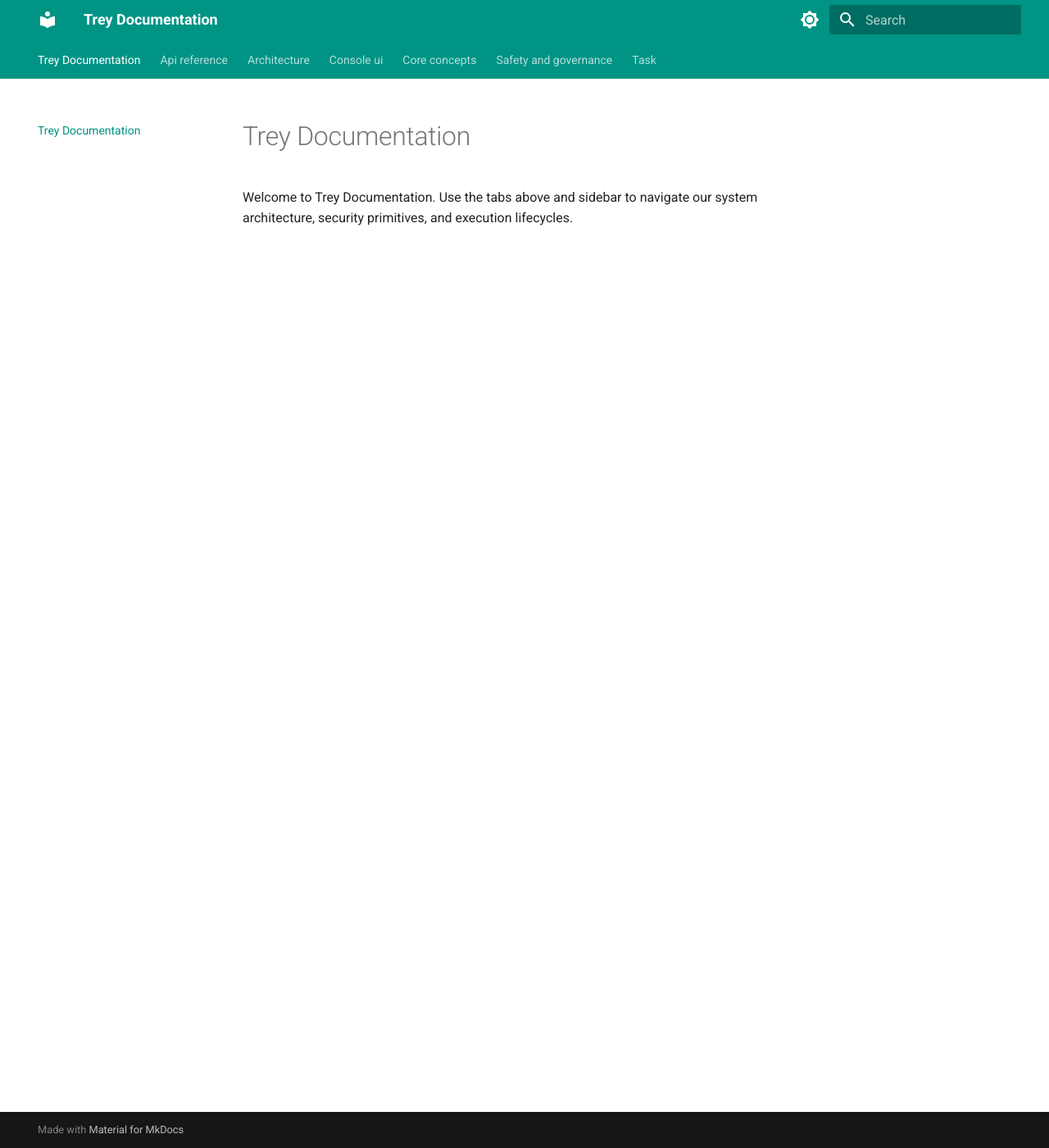
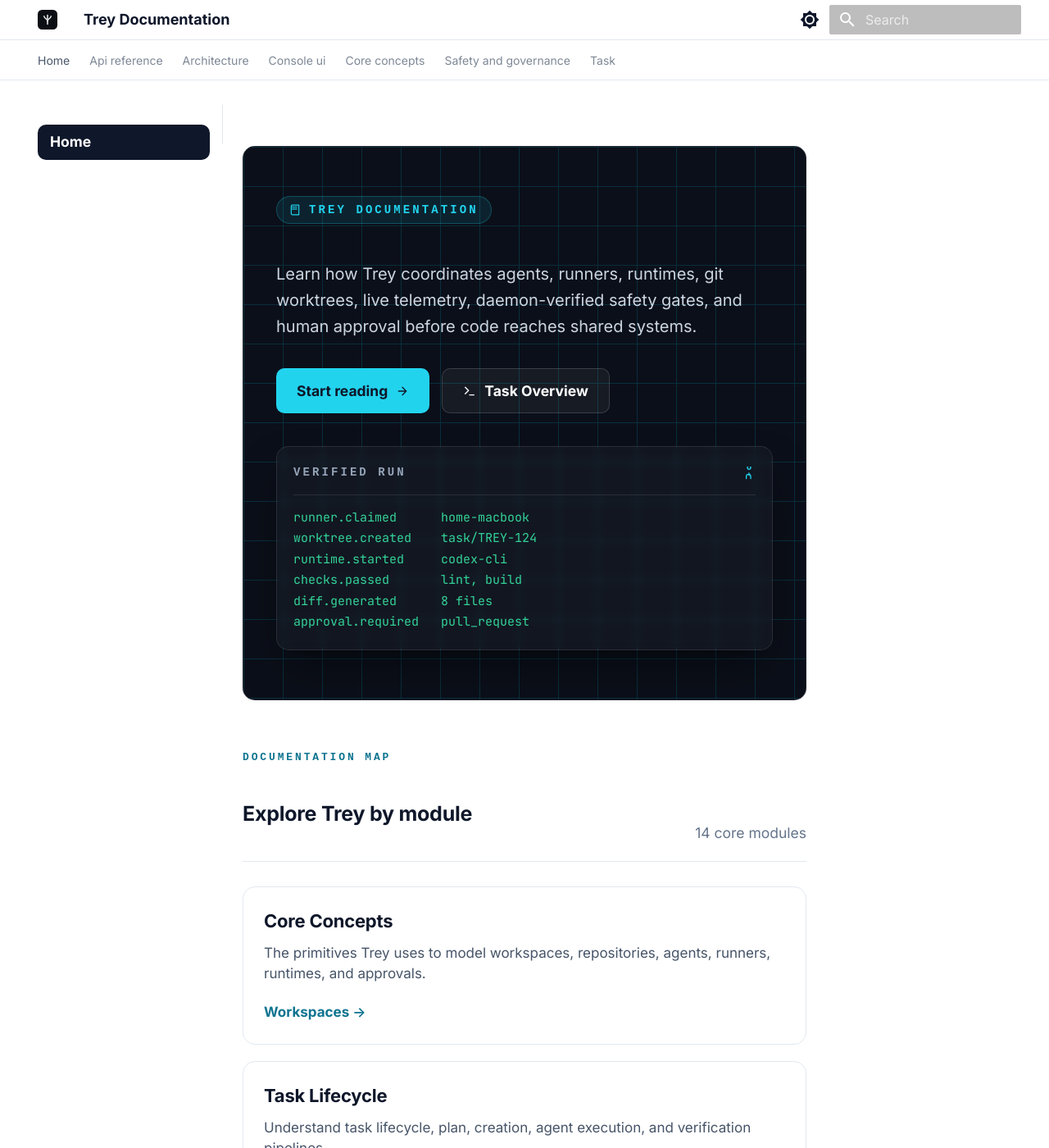
Before and after one commit to traiamb/trey-docs, an MkDocs documentation site: the page built from docs/index.md, in a window 1280 px wide and 1400 px high. Shown: the whole window at 82% size. Built offline with MkDocs 1.6.1 and Material for MkDocs 9.7.7, drawn with Linux system fonts in a browser that asks for light colours; some of the changed text lies outside the part shown.

Commit message:
Add structured documentation

```diff
--- a/docs/index.md
+++ b/docs/index.md
@@ -1,3 +1,79 @@
-# Trey Documentation
+<div class="home-page-container">
+  <div class="trey-hero">
+    <div class="trey-hero-grid"></div>
+    <div class="trey-hero-container">
+      <div class="trey-hero-content">
+        <div class="trey-hero-badge">
+          <svg class="trey-icon" viewBox="0 0 24 24" fill="none" stroke="currentColor" stroke-width="2" stroke-linecap="round" stroke-linejoin="round"><path d="M4 19.5v-15A2.5 2.5 0 0 1 6.5 2H20v20H6.5a2.5 2.5 0 0 1-2.5-2.5Z"/><path d="M6 6h10M6 10h10"/></svg>
+          Trey Documentation
+        </div>
+        <h1 class="trey-hero-title">Local-first AI engineering operations, documented end to end.</h1>
+        <p class="trey-hero-description">Learn how Trey coordinates agents, runners, runtimes, git worktrees, live telemetry, daemon-verified safety gates, and human approval before code reaches shared systems.</p>
+        <div class="trey-hero-actions">
+          <a class="trey-btn trey-btn-primary" href="core-concepts/workspaces/">
+            Start reading
+            <svg class="trey-icon-btn" viewBox="0 0 24 24" fill="none" stroke="currentColor" stroke-width="2" stroke-linecap="round" stroke-linejoin="round"><path d="M5 12h14M12 5l7 7-7 7"/></svg>
+          </a>
+          <a class="trey-btn trey-btn-secondary" href="task/task/">
+            <svg class="trey-icon-btn" viewBox="0 0 24 24" fill="none" stroke="currentColor" stroke-width="2" stroke-linecap="round" stroke-linejoin="round"><polyline points="4 17 10 11 4 5"/><line x1="12" y1="19" x2="20" y2="19"/></svg>
+            Task Overview
+          </a>
+        </div>
+      </div>
 
-Welcome to Trey Documentation. Use the tabs above and sidebar to navigate our system architecture, security primitives, and execution lifecycles.
+      <div class="trey-hero-card">
+        <div class="trey-hero-card-header">
+          <span>VERIFIED RUN</span>
+          <svg class="trey-icon-card" viewBox="0 0 24 24" fill="none" stroke="currentColor" stroke-width="2" stroke-linecap="round" stroke-linejoin="round"><path d="M15 22v-4a4 4 0 0 0-8 0v4"/><path d="M15 2a3 3 0 1 1-6 0 3 3 0 0 1 6 0Zm-3 10v4M12 16h.01"/></svg>
+        </div>
+        <pre class="trey-hero-card-body">runner.claimed      home-macbook
+worktree.created    task/TREY-124
+runtime.started     codex-cli
+checks.passed       lint, build
+diff.generated      8 files
+approval.required   pull_request</pre>
+      </div>
+    </div>
+  </div>
+
+  <div class="trey-section-title">
+    <div>
+      <p class="trey-section-badge">Documentation map</p>
+      <h2 class="trey-section-heading">Explore Trey by module</h2>
+    </div>
+    <p class="trey-section-count">14 core modules</p>
+  </div>
+
+  <div class="trey-grid">
+    <div class="trey-card">
+      <h3>Core Concepts</h3>
+      <p>The primitives Trey uses to model workspaces, repositories, agents, runners, runtimes, and approvals.</p>
+      <a href="core-concepts/workspaces/">Workspaces →</a>
+    </div>
+    <div class="trey-card">
+      <h3>Task Lifecycle</h3>
+      <p>Understand task lifecycle, plan, creation, agent execution, and verification pipelines.</p>
+      <a href="task/task/">Task Primitives →</a>
+    </div>
+    <div class="trey-card">
+      <h3>Architecture</h3>
+      <p>How the Spring Boot control plane, Next.js console, Go daemon, PostgreSQL, and integrations fit together.</p>
+      <a href="architecture/security-architecture/">Security Architecture →</a>
+    </div>
+    <div class="trey-card">
+      <h3>Console UI</h3>
+      <p>The screens customers use to create work, observe runs, review diffs, and approve changes.</p>
+      <a href="console-ui/platform-console/">Platform Console →</a>
+    </div>
+    <div class="trey-card">
+      <h3>Safety and Governance</h3>
+      <p>Approval gates, protected paths, secret scanning, command controls, and active session boundaries.</p>
+      <a href="safety-and-governance/token-isolation/">Token Isolation →</a>
+    </div>
+    <div class="trey-card">
+      <h3>API Reference</h3>
+      <p>Reference pages for the backend APIs that power workspaces, tasks, runners, runtimes, and approvals.</p>
+      <a href="api-reference/auth-apis/">Auth APIs →</a>
+    </div>
+  </div>
+</div>
--- /dev/null
+++ b/docs/stylesheets/extra.css
@@ -0,0 +1,400 @@
+/* Color Palette and Custom Tokens matching trey-console */
+:root {
+  --md-primary-fg-color: #0f172a !important; /* slate-950 */
+  --md-primary-fg-color--dark: #090d16 !important;
+  --md-accent-fg-color: #06b6d4 !important; /* cyan-500 */
+  --md-default-bg-color: #f6f8fd !important; /* page background */
+  --md-default-fg-color: #0f172a !important; /* primary text */
+  --md-default-fg-color--light: #475569 !important; /* secondary text */
+  --md-default-fg-color--lighter: #94a3b8 !important;
+
+  --md-code-bg-color: #f8fafc !important;
+  --md-code-fg-color: #0f172a !important;
+}
+
+/* Custom fonts */
+body, input {
+  font-family: "Inter", -apple-system, BlinkMacSystemFont, "Segoe UI", Roboto, Helvetica, Arial, sans-serif !important;
+}
+code, kbd, pre {
+  font-family: "JetBrains Mono", "SFMono-Regular", Consolas, "Liberation Mono", Courier, monospace !important;
+}
+
+/* Header customization: clean, semi-transparent white with blur */
+.md-header {
+  background-color: rgba(255, 255, 255, 0.85) !important;
+  backdrop-filter: blur(12px) !important;
+  -webkit-backdrop-filter: blur(12px) !important;
+  color: #0f172a !important;
+  border-bottom: 1px solid #e2e8f0 !important;
+  box-shadow: none !important;
+}
+.md-header__title {
+  color: #0f172a !important;
+  font-weight: 600 !important;
+}
+.md-header__button {
+  color: #0f172a !important;
+}
+.md-header__button.md-icon[for="__search"] {
+  color: #0f172a !important;
+}
+
+/* Navigation tabs styling */
+.md-tabs {
+  background-color: #ffffff !important;
+  border-bottom: 1px solid #e2e8f0 !important;
+}
+.md-tabs__link {
+  color: #475569 !important;
+  font-weight: 500 !important;
+}
+.md-tabs__link--active {
+  color: #0f172a !important;
+}
+
+/* Content Container Card styling */
+.md-content {
+  background-color: #ffffff !important;
+  border: 1px solid #e2e8f0 !important;
+  border-radius: 0.75rem !important; /* rounded-xl */
+  box-shadow: 0 1px 3px 0 rgba(0, 0, 0, 0.05), 0 1px 2px 0 rgba(0, 0, 0, 0.03) !important;
+  padding: 2rem !important;
+  margin-top: 1.5rem !important;
+  margin-bottom: 2rem !important;
+}
+
+/* Page title & headings */
+.md-content h1 {
+  font-size: 1.875rem !important; /* text-3xl */
+  font-weight: 600 !important;
+  color: #0f172a !important;
+  letter-spacing: -0.025em !important;
+  margin-bottom: 1.5rem !important;
+}
+.md-content h2 {
+  font-size: 1.25rem !important; /* text-xl */
+  font-weight: 600 !important;
+  color: #0f172a !important;
+  margin-top: 2rem !important;
+  margin-bottom: 1rem !important;
+  border-bottom: none !important;
+  padding-bottom: 0 !important;
+}
+
+/* Admonitions/Callouts styling matching trey-console */
+.admonition {
+  border-left-width: 4px !important;
+  border-radius: 0.5rem !important;
+  box-shadow: none !important;
+}
+.admonition.note, .admonition.info {
+  border-left-color: #06b6d4 !important; /* cyan-500 */
+  background-color: #ecfeff !important; /* cyan-50 */
+}
+.admonition.warning {
+  border-left-color: #f59e0b !important; /* amber-500 */
+  background-color: #fef3c7 !important; /* amber-50 */
+}
+.admonition.danger, .admonition.caution {
+  border-left-color: #f43f5e !important; /* rose-500 */
+  background-color: #fff1f2 !important; /* rose-50 */
+}
+.admonition.tip {
+  border-left-color: #10b981 !important; /* emerald-500 */
+  background-color: #ecfdf5 !important; /* emerald-50 */
+}
+.admonition-title {
+  background-color: transparent !important;
+  font-weight: 700 !important;
+  color: #0f172a !important;
+  padding-top: 0.75rem !important;
+  padding-bottom: 0 !important;
+}
+
+/* Sidebar navigation styling */
+.md-sidebar--primary {
+  background-color: #ffffff !important;
+  border-right: 1px solid #e2e8f0 !important;
+}
+.md-sidebar--secondary {
+  background-color: transparent !important;
+}
+.md-nav__link {
+  color: #475569 !important;
+  padding: 0.5rem 0.75rem !important;
+  border-radius: 0.5rem !important;
+  font-size: 0.875rem !important;
+  transition: all 0.2s !important;
+}
+.md-nav__link:hover {
+  background-color: #f1f5f9 !important;
+  color: #0f172a !important;
+}
+.md-nav__link--active {
+  background-color: #0f172a !important;
+  color: #ffffff !important;
+  font-weight: 600 !important;
+}
+.md-nav__link--active:hover {
+  background-color: #0f172a !important;
+  color: #ffffff !important;
+}
+
+/* Code block container */
+.highlight {
+  border-radius: 0.5rem !important;
+  border: 1px solid #e2e8f0 !important;
+}
+
+/* --- HERO BANNER & GRID LAYOUT FOR THE LANDING PAGE --- */
+.trey-hero {
+  position: relative;
+  overflow: hidden;
+  background-color: #0b0f19;
+  color: #ffffff;
+  padding: 3rem 2rem;
+  border-radius: 0.75rem;
+  margin-bottom: 3rem;
+  border: 1px solid rgba(255,255,255,0.1);
+}
+.trey-hero-grid {
+  position: absolute;
+  inset: 0;
+  opacity: 0.15;
+  background-image: linear-gradient(#00e5ff 1px, transparent 1px), linear-gradient(90deg, #00e5ff 1px, transparent 1px);
+  background-size: 48px 48px;
+  pointer-events: none;
+}
+.trey-hero-container {
+  position: relative;
+  z-index: 2;
+  display: grid;
+  gap: 2rem;
+  max-width: 1200px;
+  margin: 0 auto;
+}
+@media (min-width: 992px) {
+  .trey-hero-container {
+    grid-template-cols: 1fr 340px;
+    align-items: center;
+  }
+}
+.trey-hero-badge {
+  display: inline-flex;
+  align-items: center;
+  gap: 0.5rem;
+  border-radius: 9999px;
+  border: 1px solid rgba(34, 211, 238, 0.25);
+  background-color: rgba(34, 211, 238, 0.1);
+  padding: 0.25rem 0.75rem;
+  font-family: monospace;
+  font-size: 0.7rem;
+  font-weight: 700;
+  text-transform: uppercase;
+  letter-spacing: 0.22em;
+  color: #22d3ee;
+  margin-bottom: 1.25rem;
+}
+.trey-icon {
+  width: 14px;
+  height: 14px;
+}
+.trey-hero-title {
+  color: #ffffff !important;
+  font-size: 2.25rem !important;
+  font-weight: 700 !important;
+  line-height: 1.15 !important;
+  letter-spacing: -0.03em !important;
+  margin-top: 0 !important;
+  margin-bottom: 1.25rem !important;
+}
+@media (min-width: 768px) {
+  .trey-hero-title {
+    font-size: 3.25rem !important;
+  }
+}
+.trey-hero-description {
+  font-size: 1rem;
+  line-height: 1.6;
+  color: #cbd5e1;
+  max-width: 600px;
+  margin-bottom: 1.75rem;
+}
+.trey-hero-actions {
+  display: flex;
+  flex-wrap: wrap;
+  gap: 0.75rem;
+}
+.trey-btn {
+  display: inline-flex;
+  align-items: center;
+  gap: 0.5rem;
+  padding: 0.625rem 1.25rem;
+  font-size: 0.875rem;
+  font-weight: 600;
+  border-radius: 0.5rem;
+  text-decoration: none !important;
+  transition: all 0.2s;
+}
+.trey-btn-primary {
+  background-color: #22d3ee;
+  color: #0f172a !important;
+}
+.trey-btn-primary:hover {
+  background-color: #67e8f9;
+}
+.trey-btn-secondary {
+  border: 1px solid rgba(255, 255, 255, 0.15);
+  background-color: rgba(255, 255, 255, 0.05);
+  color: #ffffff !important;
+}
+.trey-btn-secondary:hover {
+  background-color: rgba(255, 255, 255, 0.1);
+}
+.trey-icon-btn {
+  width: 16px;
+  height: 16px;
+}
+
+/* Hero Run Card */
+.trey-hero-card {
+  border-radius: 0.75rem;
+  border: 1px solid rgba(255, 255, 255, 0.1);
+  background-color: rgba(255, 255, 255, 0.03);
+  padding: 1rem;
+  box-shadow: 0 25px 50px -12px rgba(0, 0, 0, 0.5);
+  backdrop-filter: blur(4px);
+}
+.trey-hero-card-header {
+  display: flex;
+  justify-content: space-between;
+  align-items: center;
+  border-bottom: 1px solid rgba(255, 255, 255, 0.1);
+  padding-bottom: 0.75rem;
+  margin-bottom: 0.75rem;
+}
+.trey-hero-card-header span {
+  font-family: monospace;
+  font-size: 0.7rem;
+  font-weight: 700;
+  letter-spacing: 0.22em;
+  color: #94a3b8;
+}
+.trey-icon-card {
+  width: 16px;
+  height: 16px;
+  color: #22d3ee;
+}
+.trey-hero-card-body {
+  margin: 0 !important;
+  background-color: transparent !important;
+  border: none !important;
+  color: #34d399 !important; /* emerald-400 */
+  font-size: 0.75rem !important;
+  line-height: 1.7 !important;
+}
+
+/* Homepage grid map */
+.trey-section-title {
+  display: flex;
+  flex-direction: column;
+  gap: 0.5rem;
+  margin-bottom: 1.5rem;
+  border-bottom: 1px solid #e2e8f0;
+  padding-bottom: 1rem;
+}
+@media (min-width: 768px) {
+  .trey-section-title {
+    flex-direction: row;
+    justify-content: space-between;
+    align-items: flex-end;
+  }
+}
+.trey-section-badge {
+  font-family: monospace;
+  font-size: 0.65rem;
+  font-weight: 700;
+  text-transform: uppercase;
+  letter-spacing: 0.22em;
+  color: #0e7490; /* cyan-700 */
+  margin: 0 !important;
+}
+.trey-section-heading {
+  font-size: 1.5rem !important;
+  font-weight: 600 !important;
+  color: #0f172a !important;
+  margin: 0.25rem 0 0 0 !important;
+}
+.trey-section-count {
+  font-size: 0.875rem;
+  color: #64748b;
+  margin: 0 !important;
+}
+
+/* Category cards grid */
+.trey-grid {
+  display: grid;
+  gap: 1rem;
+  grid-template-cols: 1fr;
+  margin-bottom: 3rem;
+}
+@media (min-width: 768px) {
+  .trey-grid {
+    grid-template-cols: repeat(2, 1fr);
+  }
+}
+@media (min-width: 1200px) {
+  .trey-grid {
+    grid-template-cols: repeat(3, 1fr);
+  }
+}
+.trey-card {
+  background-color: #ffffff;
+  border: 1px solid #e2e8f0;
+  border-radius: 0.75rem;
+  padding: 1.25rem;
+  transition: all 0.2s;
+  display: flex;
+  flex-direction: column;
+  justify-content: space-between;
+}
+.trey-card:hover {
+  border-color: #22d3ee;
+  box-shadow: 0 10px 15px -3px rgba(0, 0, 0, 0.05);
+  transform: translateY(-2px);
+}
+.trey-card h3 {
+  font-size: 1.1rem !important;
+  font-weight: 600 !important;
+  color: #0f172a !important;
+  margin: 0 0 0.5rem 0 !important;
+}
+.trey-card p {
+  font-size: 0.85rem;
+  color: #475569;
+  line-height: 1.5;
+  margin: 0 0 1rem 0 !important;
+  flex-grow: 1;
+}
+.trey-card a {
+  font-size: 0.85rem;
+  font-weight: 600;
+  color: #0e7490 !important;
+  text-decoration: none !important;
+}
+.trey-card a:hover {
+  color: #0891b2 !important;
+}
+
+/* Home page content card strip */
+.md-content:has(.home-page-container) {
+  border: none !important;
+  background-color: transparent !important;
+  box-shadow: none !important;
+  padding: 0 !important;
+}
+.home-page-container h1,
+.home-page-container .md-content__meta {
+  display: none !important;
+}
--- a/mkdocs.yml
+++ b/mkdocs.yml
@@ -2,17 +2,22 @@ site_name: Trey Documentation
 site_description: Local-first AI engineering operations cockpit.
 theme:
   name: material
+  logo: assets/logo.svg
+  favicon: assets/logo.svg
+  font:
+    text: Inter
+    code: JetBrains Mono
   palette:
     - media: "(prefers-color-scheme: light)"
       scheme: default
-      primary: teal
+      primary: slate
       accent: cyan
       toggle:
         icon: material/brightness-7
         name: Switch to dark mode
     - media: "(prefers-color-scheme: dark)"
       scheme: slate
-      primary: teal
+      primary: slate
       accent: cyan
       toggle:
         icon: material/brightness-4
@@ -26,6 +31,9 @@ theme:
     - search.highlight
     - content.code.copy
 
+extra_css:
+  - stylesheets/extra.css
+
 markdown_extensions:
   - admonition
   - pymdownx.details
```
Also changed, not shown: bootstrap-docs.js, docs/assets/logo.svg (added).
